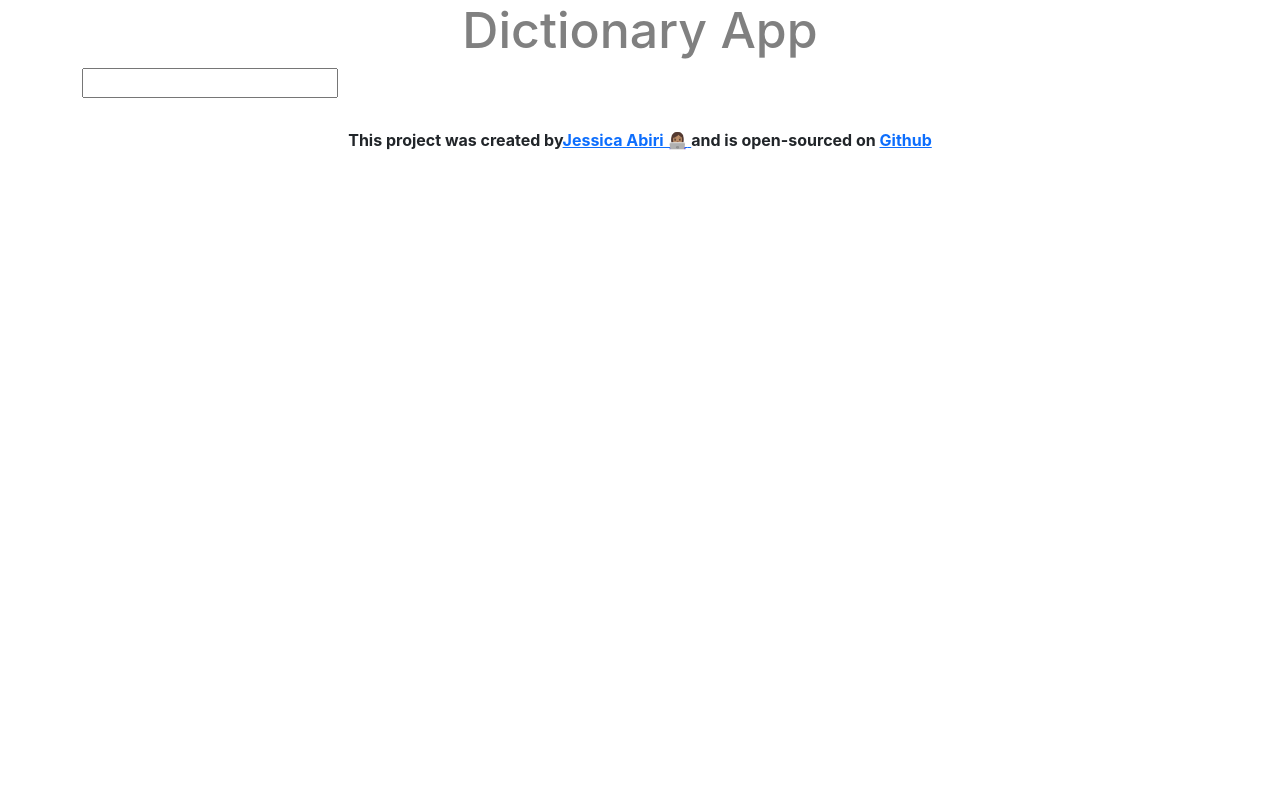
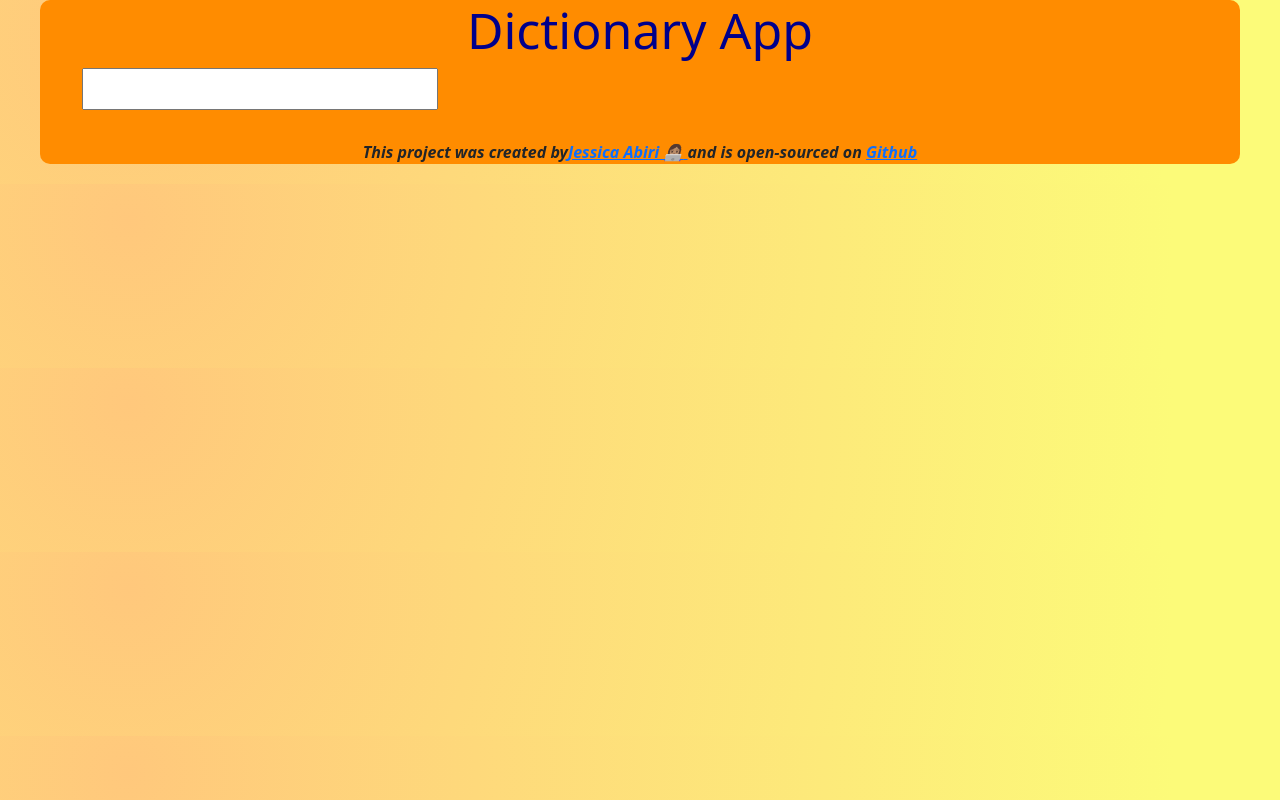
Before and after one commit to Kesewaa-svg/dictionary-react, a React (Create React App) app: page / in a window 1280 px wide. Built offline with nearby package versions, Linux system fonts and the light colour scheme.

Commit message:
Added CSS to the project

```diff
--- a/src/App.css
+++ b/src/App.css
@@ -1,11 +1,27 @@
+body {
+  background: radial-gradient(
+    circle at 10% 20%,
+    rgb(255, 200, 124) 0%,
+    rgb(252, 251, 121) 90%
+  );
+}
+
+.App {
+  background-color: darkorange;
+  max-width: 1200px;
+  margin: 0 auto;
+  margin-bottom: 20px;
+  border-radius: 10px;
+}
+
 .App container {
-  max-width: 800px;
   border: 1px solid saddlebrown;
+  color: blanchedalmond;
 }
 
 .App h1 {
   font-size: 50px;
-  color: grey;
+  color: darkblue;
 }
 .App-footer {
   margin-top: 10px;
--- a/src/App.js
+++ b/src/App.js
@@ -14,12 +14,16 @@ export default function App() {
         </main>
         <footer className="App-footer">
           <p>
-            This project was created by
-            <a href="https://jessica-abiri-portfolio.netlify.app/">
-              Jessica Abiri 👩🏽‍💻{" "}
-            </a>{" "}
-            and is open-sourced on{" "}
-            <a href="https://github.com/Kesewaa-svg/dictionary-react">Github</a>
+            <em>
+              This project was created by
+              <a href="https://jessica-abiri-portfolio.netlify.app/">
+                Jessica Abiri 👩🏽‍💻{" "}
+              </a>{" "}
+              and is open-sourced on{" "}
+              <a href="https://github.com/Kesewaa-svg/dictionary-react">
+                Github
+              </a>
+            </em>{" "}
           </p>
         </footer>
       </div>
--- a/src/Dictionary.css
+++ b/src/Dictionary.css
@@ -1,3 +1,5 @@
 .Dictionary form {
   margin-bottom: 30px;
+  font-size: 24px;
+  font-weight: bold;
 }
--- a/src/index.css
+++ /dev/null
@@ -1,12 +0,0 @@
-body {
-  font-family: -apple-system, BlinkMacSystemFont, "Segoe UI", "Roboto", "Oxygen",
-    "Ubuntu", "Cantarell", "Fira Sans", "Droid Sans", "Helvetica Neue",
-    sans-serif;
-  -webkit-font-smoothing: antialiased;
-  -moz-osx-font-smoothing: grayscale;
-}
-
-code {
-  font-family: source-code-pro, Menlo, Monaco, Consolas, "Courier New",
-    monospace;
-}
```
Also changed, not shown: src/index.js (+6 -6 lines).
